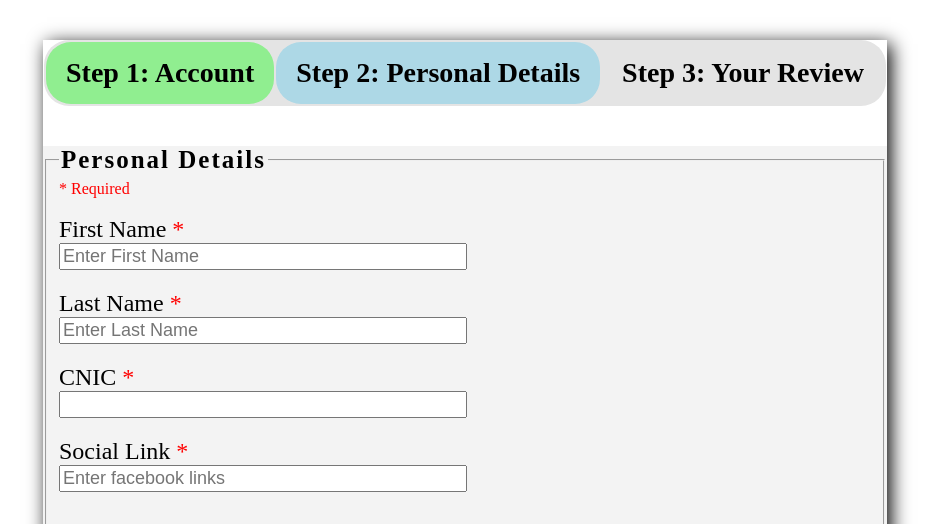
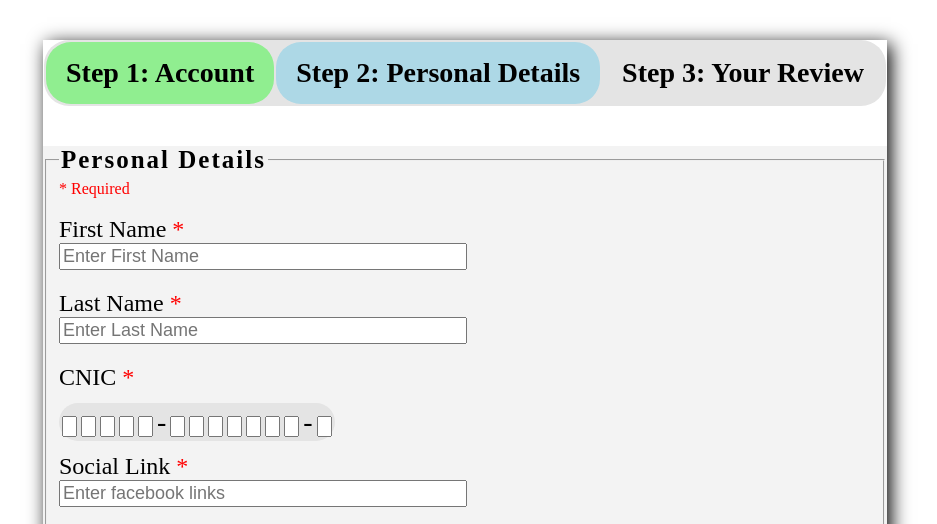
Before and after one commit to Hassan560/MULTI-PAGES-FORM, a plain HTML site: page step2.html in a window 1280 px wide. Shown: the top 524 px of the page, without its empty margins (175-1112 px from the left). Drawn offline with Linux system fonts and the light colour scheme.

Commit message:
form has complete

```diff
--- a/step2.html
+++ b/step2.html
@@ -18,21 +18,25 @@
           </tr>
         </table>
       </div>
-    <form action="#" >
+      <form action="#">
         <fieldset>
           <legend>Personal Details</legend>
           <div class="req">* Required</div>
           <br />
-        <label class="lab" for="firstname">First Name <span>*</span></label> <br />
-        <input class="inp"
+          <label class="lab" for="firstname">First Name <span>*</span></label>
+          <br />
+          <input
+            class="inp"
             type="text"
             name="firstname"
             placeholder="Enter First Name"
             id="firstname"
           />
           <br />
-        <label class="lab" for="lastname">Last Name <span>*</span></label> <br />
-        <input class="inp"
+          <label class="lab" for="lastname">Last Name <span>*</span></label>
+          <br />
+          <input
+            class="inp"
             type="text"
             name="lastname"
             placeholder="Enter Last Name"
@@ -40,17 +44,43 @@
           />
           <br />
           <label class="lab" for="cnic">CNIC <span>*</span></label> <br />
-        <input class="inp" type="text" name="cnic" id="cnic" /> <br />
-        <label class="lab" for="social link">Social Link <span>*</span></label> <br />
-        <input class="inp"
+          <table class="tab">
+            <tr>
+              <td><input class="inpu" /></td>
+              <td><input class="inpu" /></td>
+              <td><input class="inpu" /></td>
+              <td><input class="inpu" /></td>
+              <td><input class="inpu" /></td>
+              <td>-</td>
+              <td><input class="inpu" /></td>
+              <td><input class="inpu" /></td>
+              <td><input class="inpu" /></td>
+              <td><input class="inpu" /></td>
+              <td><input class="inpu" /></td>
+              <td><input class="inpu" /></td>
+              <td><input class="inpu" /></td>
+              <td>-</td>
+              <td><input class="inpu" /></td>
+            </tr>
+          </table>
+          <label class="lab" for="social link"
+            >Social Link <span>*</span></label
+          >
+          <br />
+          <input
+            class="inp"
             type="url"
             name="social link"
             placeholder="Enter facebook links"
             id="social link"
           />
           <div class="btn">
-            <a href="step1.html"><img src="IMAGES/back.png" alt="back logo" /></a>
-            <a href="step3.html"><img src="IMAGES/next.png" alt="next logo" /></a>
+            <a href="step1.html"
+              ><img src="IMAGES/back.png" alt="back logo"
+            /></a>
+            <a href="step3.html"
+              ><img src="IMAGES/next.png" alt="next logo"
+            /></a>
           </div>
         </fieldset>
       </form>
--- a/style.css
+++ b/style.css
@@ -53,5 +53,12 @@ table {
 #head th {
   border-radius: 25px;
   padding: 15px 20px;
- text-shadow: 1px 1px 1px 1px;
+  text-shadow: 1px 1px 1px 1px;
 }
+
+.tab {
+  margin: 12px 0px;
+}
+.inpu {
+  width: 7px;
+}
```
Lines whose indentation alone changed are shown as unchanged.
